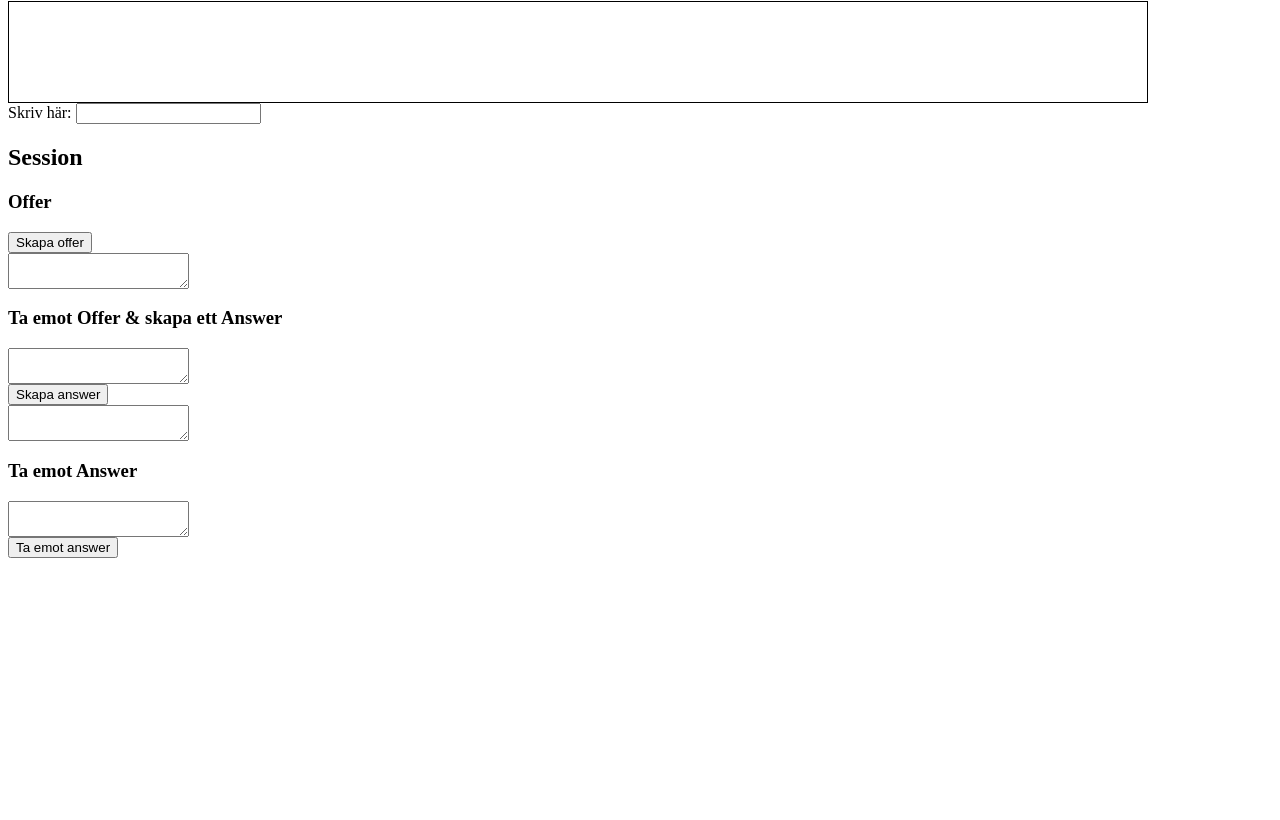
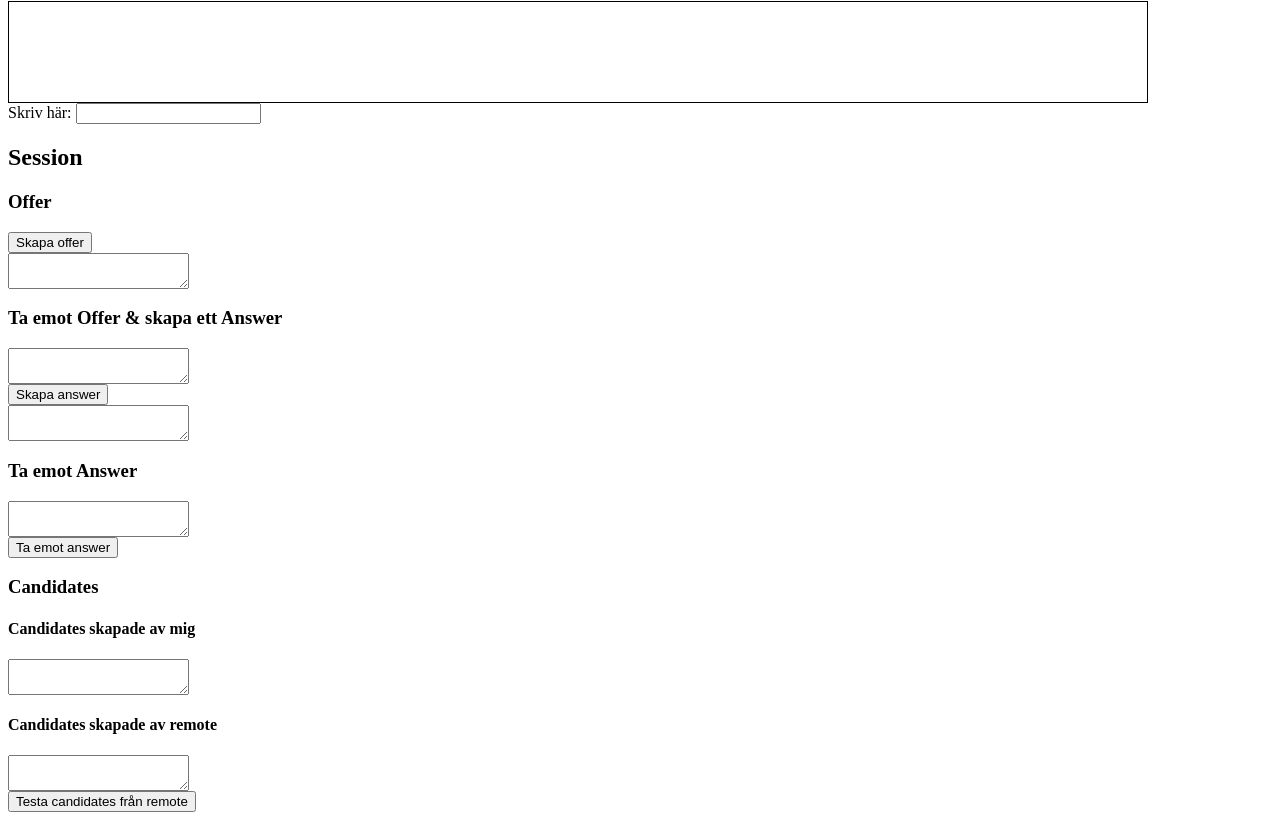
Before and after one commit to klandestino/sigRTC, a plain HTML site: page index.html in a window 1280 px wide. Shown: the part 329-1149 px from the top of the page. Before the commit the page ends 895 px from the top, so only its background shows below. Drawn offline with Linux system fonts and the light colour scheme.

Commit message:
Candidates visas.

```diff
--- a/index.html
+++ b/index.html
@@ -47,5 +47,18 @@
 
 		<script type="text/javascript" src="javascript.js"></script>
 
+		<h3>Candidates</h3>
+
+		<h4>Candidates skapade av mig</h4>
+		<div>
+			<textarea id="localcandidates"></textarea>
+		</div>
+
+		<h4>Candidates skapade av remote</h4>
+		<div>
+			<textarea id="remotecandidates"></textarea><br />
+			<input type="button" id="candidatesButton" value="Testa candidates från remote" />
+		</div>
+
 	</body>
 </html>
--- a/javascript.js
+++ b/javascript.js
@@ -26,3 +26,9 @@ document.getElementById('getAnswerButton').onclick = function() {
 	peerConnection.setRemoteDescription(new RTCSessionDescription(JSON.parse(document.getElementById('incominganswer').value)));
 
 }
+
+peerConnection.onicecandidate = function(e) {
+	if (e.candidate != null) {
+		document.getElementById('localcandidates').value = document.getElementById('localcandidates').value + JSON.stringify(e.candidate) + "\n";
+	}
+}
```
